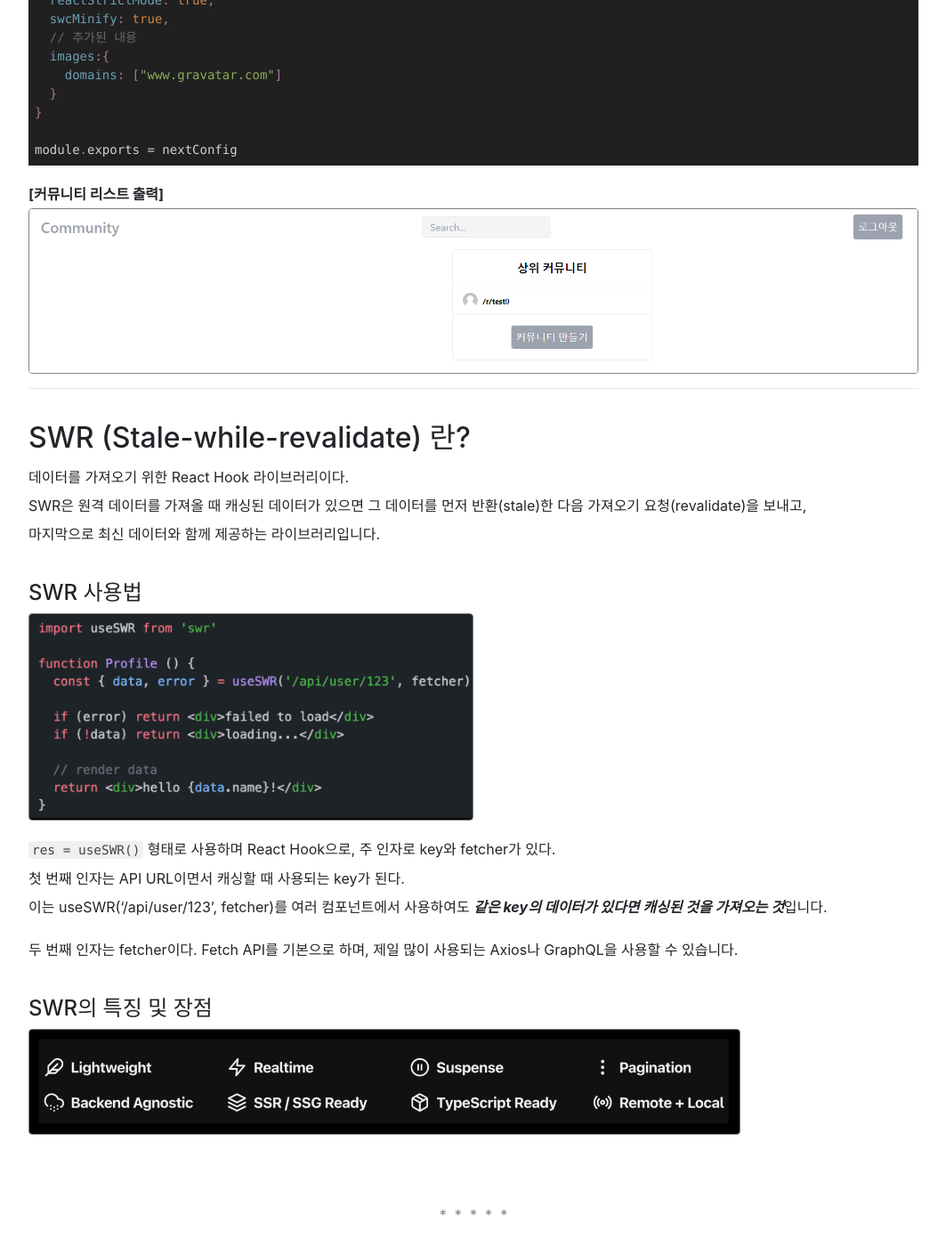
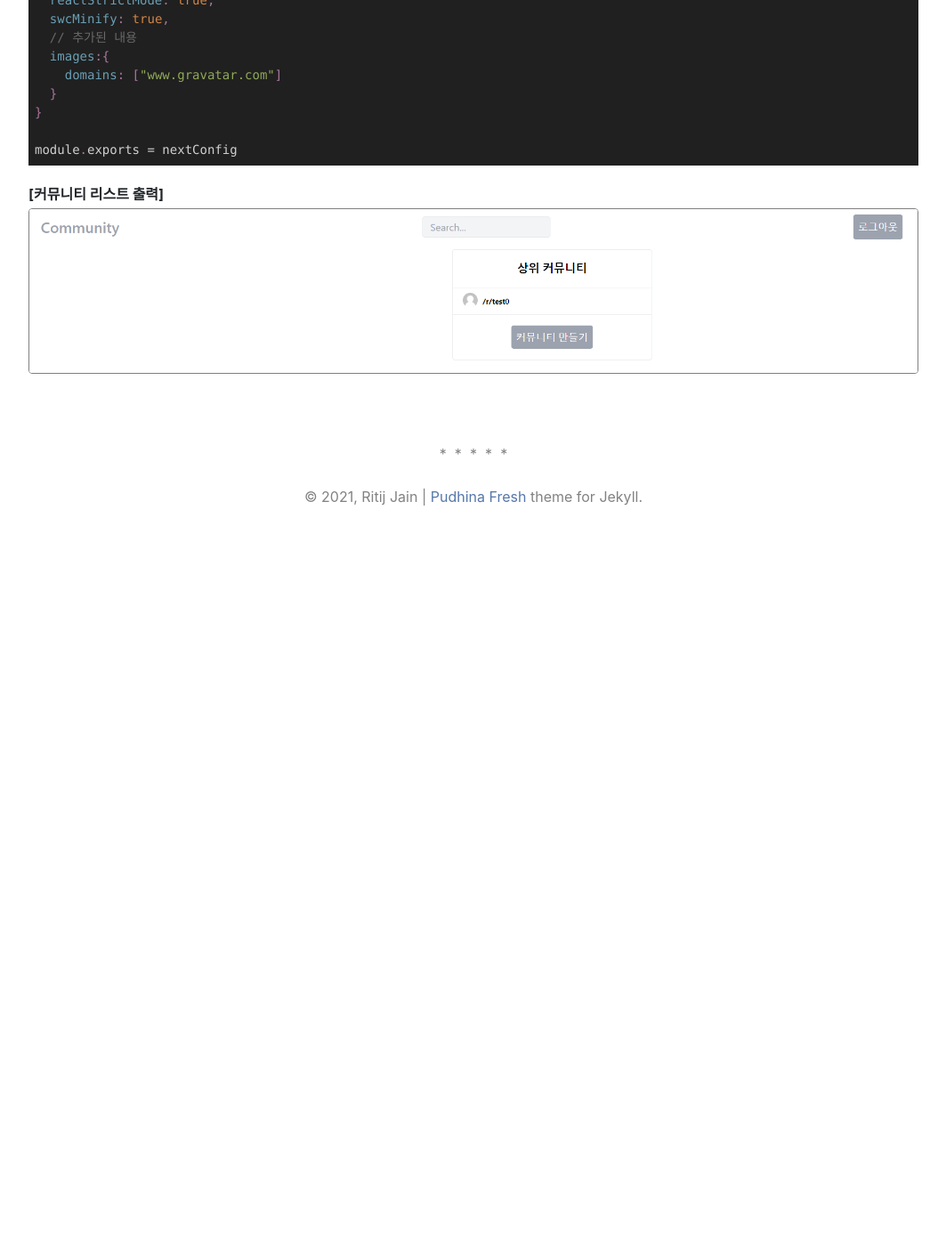
Before and after one commit to StdRunner/StdRunner.github.io, a Jekyll site: the page built from _posts/a1-clone-reddit/section5/2022-10-31-a2-comm-list.md, in a window 1280 px wide and 1400 px high, scrolled down 4133 px. Shown: the whole window at 89% size, without its empty margins (108-1171 px from the left). Built offline with Jekyll 4.4.1, drawn with Linux system fonts in a browser that asks for light colours; nearby versions of some CDN libraries; comment, search, counter and statistics services are not loaded; after the commit the page ends 4763 px from its top, so only the background shows below that.

Commit message:
Update 2022-10-31-a2-comm-list.md
- 섹션5 : 중복 내용 제거 SWR

```diff
--- a/_posts/a1-clone-reddit/section5/2022-10-31-a2-comm-list.md
+++ b/_posts/a1-clone-reddit/section5/2022-10-31-a2-comm-list.md
@@ -176,23 +176,3 @@ module.exports = nextConfig
 
 **[커뮤니티 리스트 출력]**
 <img src="\assets\img\posts\comm-list\comm-list.png" style="border: 1px solid gray;" />
-
-- - -
-
-## SWR (Stale-while-revalidate) 란?
-데이터를 가져오기 위한 React Hook 라이브러리이다.
-SWR은 원격 데이터를 가져올 때 캐싱된 데이터가 있으면 그 데이터를 먼저 반환(stale)한 다음 가져오기 요청(revalidate)을 보내고,
-마지막으로 최신 데이터와 함께 제공하는 라이브러리입니다.
-
-
-#### SWR 사용법
-<img src="\assets\img\posts\comm-list\howto-use-swr.png" style="border: 1px solid gray; width: 50%" />
-
-`res = useSWR()` 형태로 사용하며 React Hook으로, 주 인자로 key와 fetcher가 있다.
-첫 번째 인자는 API URL이면서 캐싱할 때 사용되는 key가 된다.
-이는 useSWR('/api/user/123’, fetcher)를 여러 컴포넌트에서 사용하여도 ***같은 key의 데이터가 있다면 캐싱된 것을 가져오는 것***입니다.
-
-두 번째 인자는 fetcher이다. Fetch API를 기본으로 하며, 제일 많이 사용되는 Axios나 GraphQL을 사용할 수 있습니다.
-
-#### SWR의 특징 및 장점
-<img src="\assets\img\posts\comm-list\swr-positives.png" style="border: 1px solid gray; width: 80%" />
```
